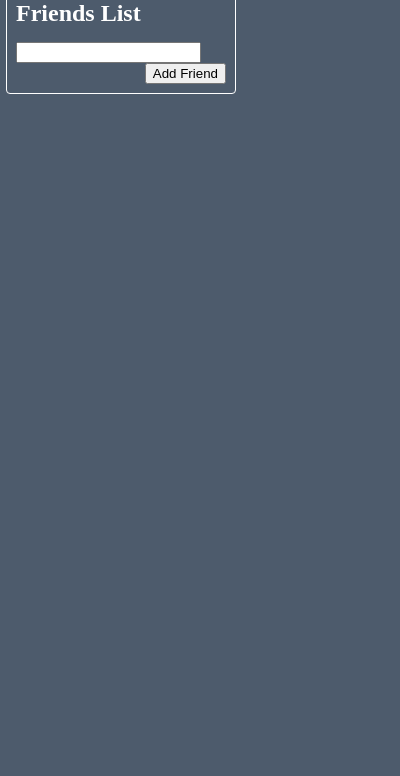
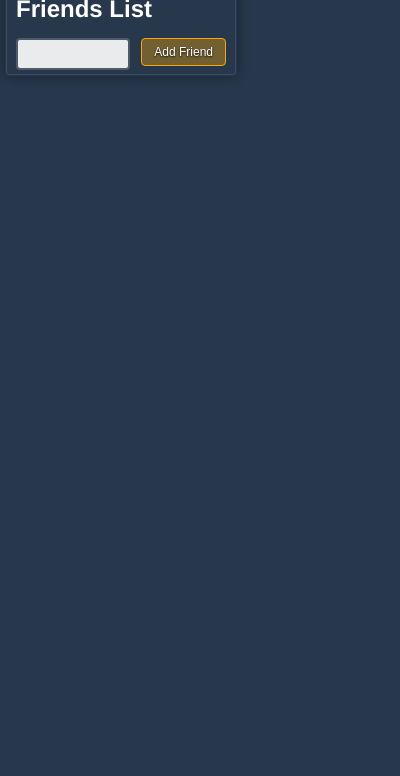
Before and after one commit to SimonS/jankteki, a browser extension: page popup/popup.html in a window 400 px wide. Shown: the part 68-844 px from the top of the page. Drawn offline with Linux system fonts and the light colour scheme.

Commit message:
Add styling to make it look like part of jinteki.net

```diff
--- a/popup/popup.css
+++ b/popup/popup.css
@@ -1,10 +1,6 @@
 body {
-    background: rgba(39, 56, 76, 0.82);
-    border-radius: 4px;
-    border: 1px #fff solid;
-    color: #fff;
-    margin: 6px;
-    padding: 9px;
+    background-color: #000;
+    font-family: "Titillium Web", "Helvetica Neue", sans-serif;
     width: 210px;
 }
 
@@ -31,6 +27,8 @@ li#new-item {
     display: block;
     margin-top: 5px;
     overflow: hidden;
+    vertical-align: middle;
+    line-height: 30px;
 }
 
 li#new-item {
@@ -40,3 +38,51 @@ li#new-item {
 #add-friend {
     float: right;
 }
+
+input#new-friend {
+    border-radius: 4px;
+    padding: 0 5px;
+    height: 28px;
+    font-size: 13px;
+    background-color: rgba(255,255,255,0.9);
+    border: 2px solid rgba(39,56,76,0.8);
+    margin: 0px;
+    width: 100px;
+}
+
+.panel {
+    -moz-border-radius: 4px;
+    -webkit-border-radius: 4px;
+    border-radius: 4px;
+    padding: 5px 10px;
+    border: 1px solid rgba(39,56,76,0.9);
+    margin: 5px;
+}
+
+.blue-shade {
+    color: #fff;
+    background-color: rgba(39,56,76,1);
+    -moz-box-shadow: 0 0 12px rgba(0,0,0,0.4), inset 0 0 0 1px rgba(255,255,255,0.1);
+    -webkit-box-shadow: 0 0 12px rgba(0,0,0,0.4), inset 0 0 0 1px rgba(255,255,255,0.1);
+    box-shadow: 0 0 12px rgba(0,0,0,0.4), inset 0 0 0 1px rgba(255,255,255,0.1);
+}
+
+button, a.button, .button {
+    display: inline-block;
+    border-radius: 4px;
+    font-size: 12px;
+    padding: 4px 12px;
+    background-color: rgba(255,165,0,0.35);
+    border: 1px solid #ffa500;
+    color: #fff;
+    text-shadow: 0 1px 2px rgba(0,0,0,0.9);
+    cursor: pointer;
+    height: 28px;
+    outline: none;
+    -webkit-transition: all 0.2s ease-in-out;
+    -moz-transition: all 0.2s ease-in-out;
+    -ms-transition: all 0.2s ease-out;
+    -o-transition: all 0.2s ease-in-out;
+    transition: all 0.2s ease-in-out;
+    cursor: pointer;
+}
--- a/popup/popup.html
+++ b/popup/popup.html
@@ -6,11 +6,11 @@
     <script src="popup.js"></script>
     <link rel="stylesheet" href="popup.css" />
 </head>
-<body>
+<body class='panel blue-shade'>
     <h1>Jankteki</h1>
     <h2>Friends List</h2>
     <ul id="friends-list">
-        <li id="new-item"><input type="text" id="new-friend" /> <input type="submit" id="add-friend" value="Add Friend" /></li>
+        <li id="new-item"><input type="text" id="new-friend" /> <input class='button' type="submit" id="add-friend" value="Add Friend" /></li>
     </ul>
 </body>
 </html>
--- a/popup/popup.js
+++ b/popup/popup.js
@@ -32,11 +32,13 @@ function refreshFriendsList() {
                 newItem = document.getElementById('new-item'),
                 li = document.createElement('li'),
                 removeButton = document.createElement('button');
+                friendSpan = document.createElement('span');
 
             removeButton.innerHTML = 'remove';
             removeButton.classList.add('remove-btn');
 
-            li.innerHTML = friend;
+            friendSpan.innerHTML = friend;
+            li.appendChild(friendSpan);
             li.classList.add('friend');
             li.dataset.index = i;
             li.appendChild(removeButton);
```
Also changed, not shown: 1 other file.
